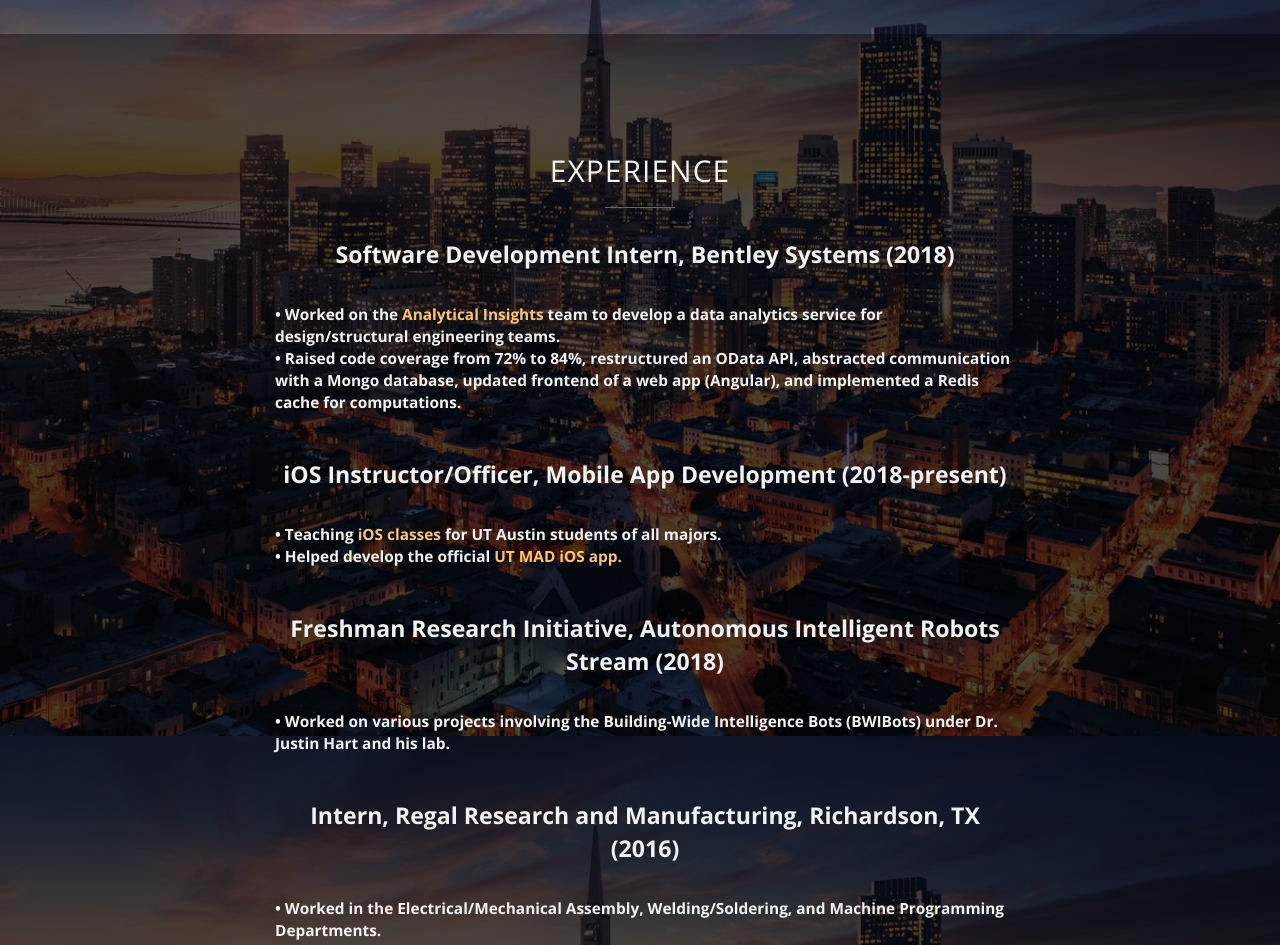
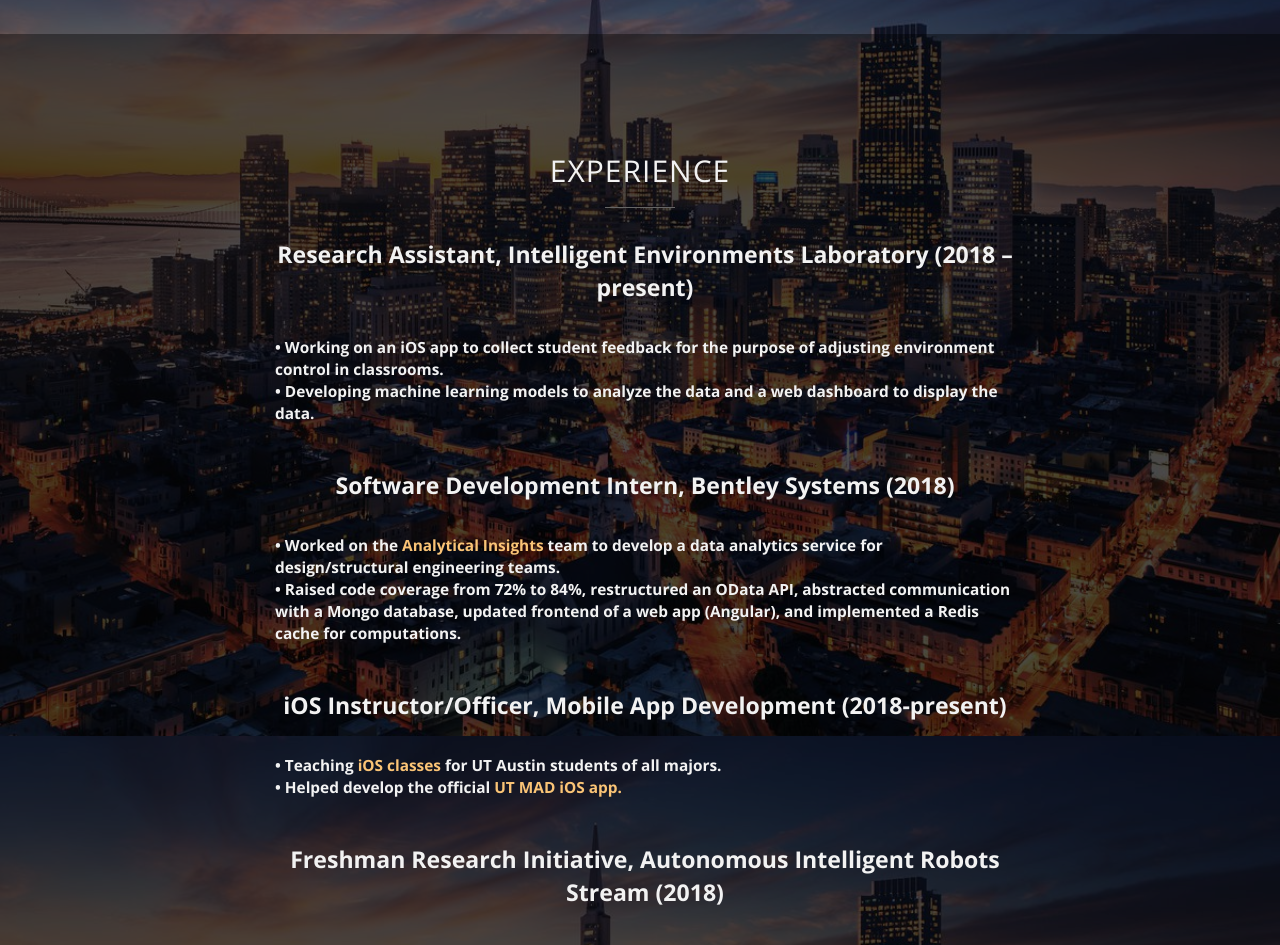
Before and after one commit to avinashdamania/avinashdamania.github.io, a website: page index.html in a window 1280 px wide. Shown: the part 1824-2769 px from the top of the page. Drawn offline with nearby package versions, Linux system fonts and the light colour scheme.

Commit message:
joined IELgit add -A

```diff
--- a/index.html
+++ b/index.html
@@ -184,11 +184,19 @@
           <div style="text-align: left; font-size: 110%">
           <ul>
             <div style="text-align: center; font-size: 150%">
+            <li>Research Assistant, Intelligent Environments Laboratory (2018 – present) <br><br>
+            </div>
+            • Working on an iOS app to collect student feedback for the purpose of adjusting environment control in classrooms. <br>
+            • Developing machine learning models to analyze the data and a web dashboard to display the data.
+            </li> <br><br><br>
+
+            <div style="text-align: center; font-size: 150%">
             <li>Software Development Intern, Bentley Systems (2018) <br><br>
             </div>
             • Worked on the <a href="https://communities.bentley.com/communities/other_communities/analytical_cloud_services/w/analytical_cloud_services_-_wiki/32188/analytical-insights" target="_blank">Analytical Insights</a> team to develop a data analytics service for design/structural engineering teams. <br>
             • Raised code coverage from 72% to 84%, restructured an OData API, abstracted communication with a Mongo database, updated frontend of a web app (Angular), and implemented a Redis cache for computations.
             </li> <br><br><br>
+
             <div style="text-align: center; font-size: 150%">
             <li>iOS Instructor/Officer, Mobile App Development (2018-present) <br><br>
             </div>
```
Also changed, not shown: 1 other file.
